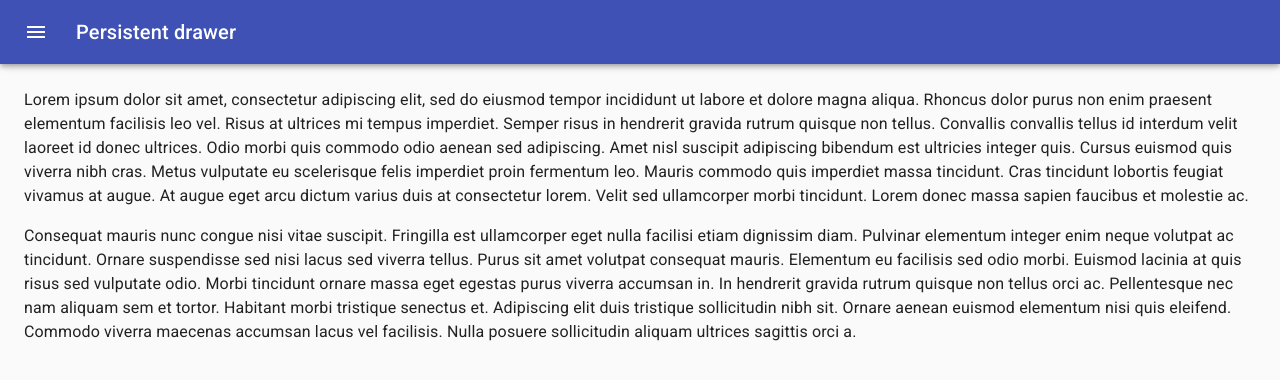
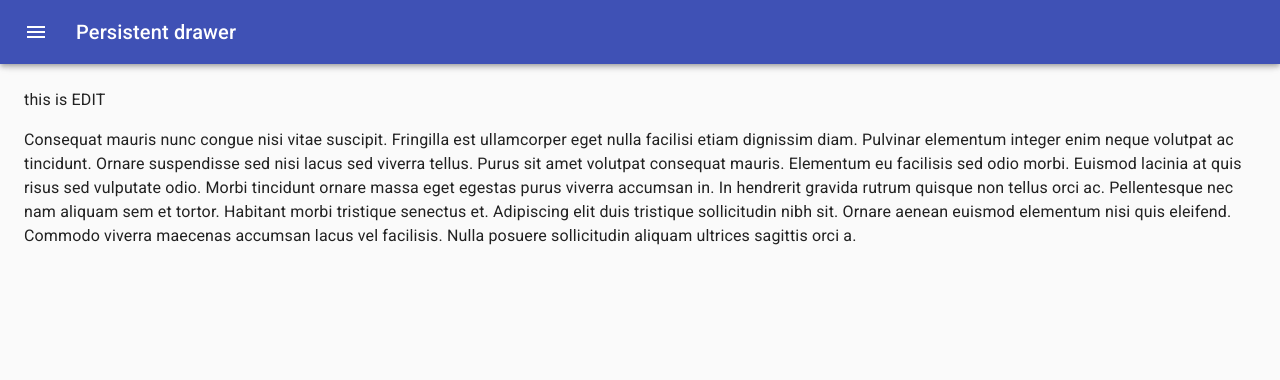
Before and after one commit to qatheory/VIAmanager_FE, a React (Create React App) app: page /edit in a window 1280 px wide. Shown: the top 380 px of the page. Built offline with nearby package versions, Linux system fonts and the light colour scheme.

Commit message:
update unfinished router

```diff
--- a/package.json
+++ b/package.json
@@ -10,6 +10,7 @@
     "@testing-library/user-event": "^7.2.1",
     "react": "^16.13.1",
     "react-dom": "^16.13.1",
+    "react-router-dom": "^5.2.0",
     "react-scripts": "3.4.3"
   },
   "scripts": {
--- a/src/App.js
+++ b/src/App.js
@@ -20,7 +20,7 @@ import ListItemIcon from '@material-ui/core/ListItemIcon';
 import InboxIcon from '@material-ui/icons/MoveToInbox';
 import MailIcon from '@material-ui/icons/Mail';
 import MenuIcon from '@material-ui/icons/Menu';
-
+import RouterURL from './routerURL/RouterURL'
 const drawerWidth = 300;
 
 const useStyles = makeStyles((theme) => ({
@@ -137,7 +137,7 @@ function App() {
         </div>
         <Divider />
         <List>
-          {['Inbox', 'Starred', 'Send email', 'Drafts'].map((text, index) => (
+          {['Edit', 'Starred', 'Send email', 'Drafts'].map((text, index) => (
             <ListItem button key={text}>
               <ListItemIcon>{index % 2 === 0 ? <InboxIcon /> : <MailIcon />}</ListItemIcon>
               <ListItemText primary={text} />
@@ -160,29 +160,7 @@ function App() {
         })}
       >
         <div className={classes.drawerHeader} />
-        <Typography paragraph>
-          Lorem ipsum dolor sit amet, consectetur adipiscing elit, sed do eiusmod tempor incididunt
-          ut labore et dolore magna aliqua. Rhoncus dolor purus non enim praesent elementum
-          facilisis leo vel. Risus at ultrices mi tempus imperdiet. Semper risus in hendrerit
-          gravida rutrum quisque non tellus. Convallis convallis tellus id interdum velit laoreet id
-          donec ultrices. Odio morbi quis commodo odio aenean sed adipiscing. Amet nisl suscipit
-          adipiscing bibendum est ultricies integer quis. Cursus euismod quis viverra nibh cras.
-          Metus vulputate eu scelerisque felis imperdiet proin fermentum leo. Mauris commodo quis
-          imperdiet massa tincidunt. Cras tincidunt lobortis feugiat vivamus at augue. At augue eget
-          arcu dictum varius duis at consectetur lorem. Velit sed ullamcorper morbi tincidunt. Lorem
-          donec massa sapien faucibus et molestie ac.
-        </Typography>
-        <Typography paragraph>
-          Consequat mauris nunc congue nisi vitae suscipit. Fringilla est ullamcorper eget nulla
-          facilisi etiam dignissim diam. Pulvinar elementum integer enim neque volutpat ac
-          tincidunt. Ornare suspendisse sed nisi lacus sed viverra tellus. Purus sit amet volutpat
-          consequat mauris. Elementum eu facilisis sed odio morbi. Euismod lacinia at quis risus sed
-          vulputate odio. Morbi tincidunt ornare massa eget egestas purus viverra accumsan in. In
-          hendrerit gravida rutrum quisque non tellus orci ac. Pellentesque nec nam aliquam sem et
-          tortor. Habitant morbi tristique senectus et. Adipiscing elit duis tristique sollicitudin
-          nibh sit. Ornare aenean euismod elementum nisi quis eleifend. Commodo viverra maecenas
-          accumsan lacus vel facilisis. Nulla posuere sollicitudin aliquam ultrices sagittis orci a.
-        </Typography>
+        <RouterURL />
       </main>
     </div>
   );
--- /dev/null
+++ b/src/pages/Edit.js
@@ -0,0 +1,26 @@
+import React from 'react';
+import {
+    Typography,
+} from '@material-ui/core';
+function Edit(props) {
+    return (
+        <div>
+            <Typography paragraph>
+                this is EDIT
+        </Typography>
+            <Typography paragraph>
+                Consequat mauris nunc congue nisi vitae suscipit. Fringilla est ullamcorper eget nulla
+                facilisi etiam dignissim diam. Pulvinar elementum integer enim neque volutpat ac
+                tincidunt. Ornare suspendisse sed nisi lacus sed viverra tellus. Purus sit amet volutpat
+                consequat mauris. Elementum eu facilisis sed odio morbi. Euismod lacinia at quis risus sed
+                vulputate odio. Morbi tincidunt ornare massa eget egestas purus viverra accumsan in. In
+                hendrerit gravida rutrum quisque non tellus orci ac. Pellentesque nec nam aliquam sem et
+                tortor. Habitant morbi tristique senectus et. Adipiscing elit duis tristique sollicitudin
+                nibh sit. Ornare aenean euismod elementum nisi quis eleifend. Commodo viverra maecenas
+                accumsan lacus vel facilisis. Nulla posuere sollicitudin aliquam ultrices sagittis orci a.
+        </Typography>
+        </div>
+    );
+}
+
+export default Edit;
--- /dev/null
+++ b/src/pages/Home.js
@@ -0,0 +1,26 @@
+import React from 'react';
+import {
+    Typography,
+} from '@material-ui/core';
+function Home(props) {
+    return (
+        <div>
+            <Typography paragraph>
+                this is HOME
+        </Typography>
+            <Typography paragraph>
+                Consequat mauris nunc congue nisi vitae suscipit. Fringilla est ullamcorper eget nulla
+                facilisi etiam dignissim diam. Pulvinar elementum integer enim neque volutpat ac
+                tincidunt. Ornare suspendisse sed nisi lacus sed viverra tellus. Purus sit amet volutpat
+                consequat mauris. Elementum eu facilisis sed odio morbi. Euismod lacinia at quis risus sed
+                vulputate odio. Morbi tincidunt ornare massa eget egestas purus viverra accumsan in. In
+                hendrerit gravida rutrum quisque non tellus orci ac. Pellentesque nec nam aliquam sem et
+                tortor. Habitant morbi tristique senectus et. Adipiscing elit duis tristique sollicitudin
+                nibh sit. Ornare aenean euismod elementum nisi quis eleifend. Commodo viverra maecenas
+                accumsan lacus vel facilisis. Nulla posuere sollicitudin aliquam ultrices sagittis orci a.
+        </Typography>
+        </div>
+    );
+}
+
+export default Home;
--- /dev/null
+++ b/src/routerURL/RouterURL.js
@@ -0,0 +1,19 @@
+import React, { Component } from "react"
+import { BrowserRouter as Router, Route, Link } from "react-router-dom"
+import Home from "../pages/Home"
+import Edit from "../pages/Edit"
+class RouterURL extends Component {
+    render() {
+        return (
+            <Router>
+                <div>
+                    <Route exact path="/" component={Home} />
+                    <Route path="/edit" component={Edit} />
+                </div>
+            </Router>
+        )
+    }
+
+}
+
+export default RouterURL
```
Also changed, not shown: 1 other file (tests, documents, lock files or other folders).
